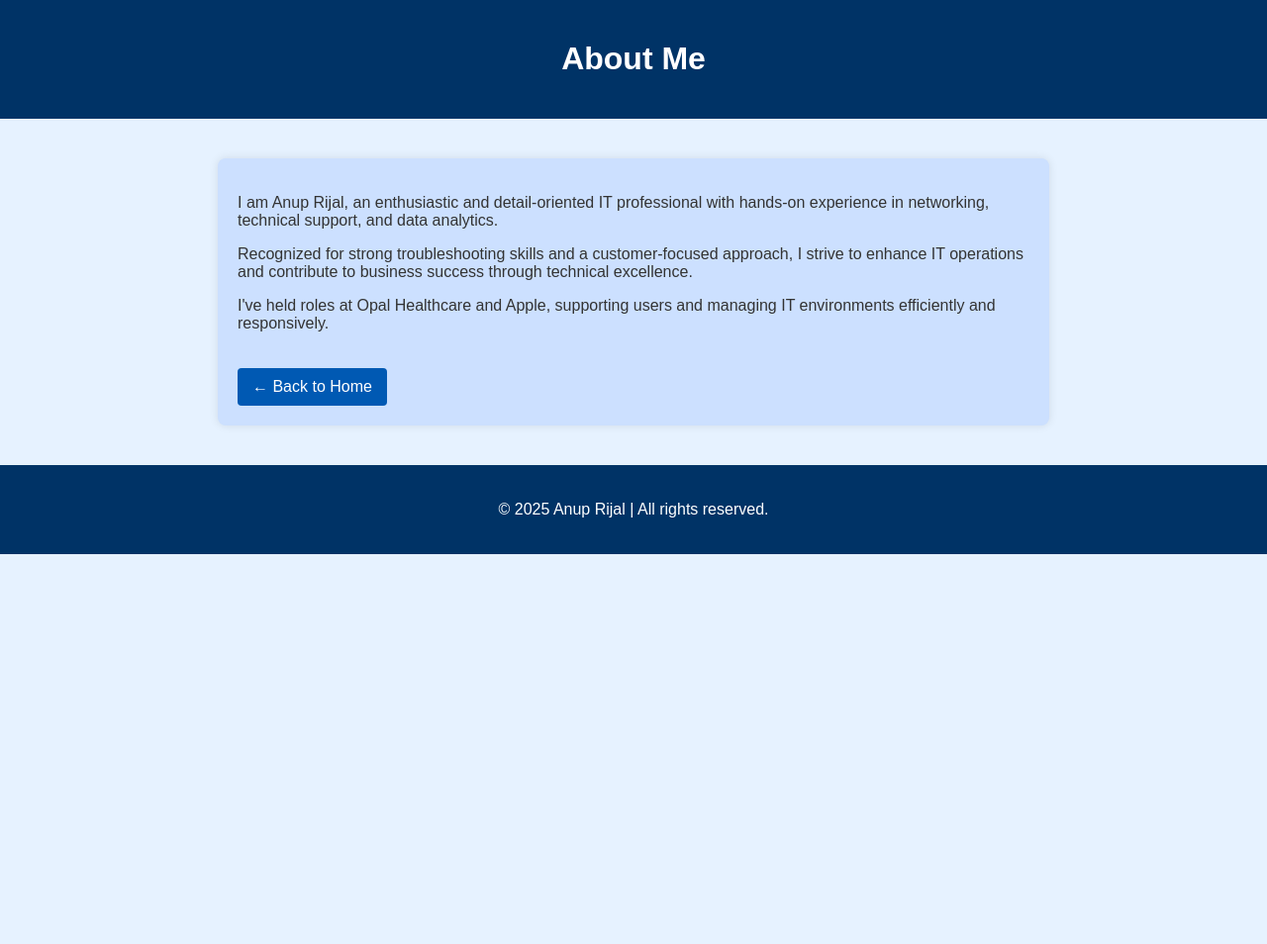
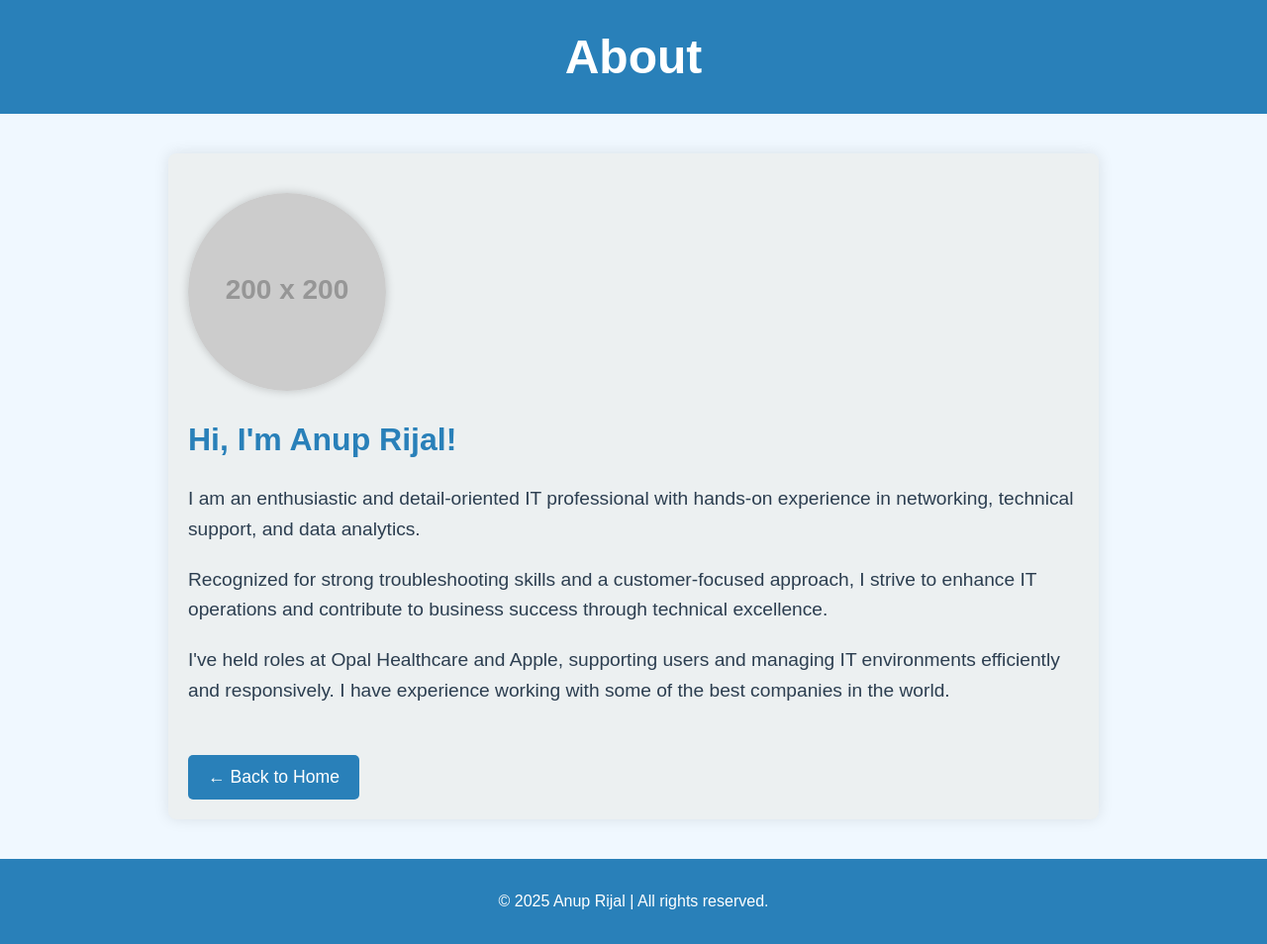
Before and after one commit to arijal1/anup-web, a plain HTML site: page about.html in a window 1280 px wide. Shown: the whole page at 99% size. Before the commit the page ends 800 px from the top, so only its background shows below. Drawn offline with Linux system fonts and the light colour scheme; placeholder pictures from the web are drawn by us.

Commit message:
Update about.html

```diff
--- a/about.html
+++ b/about.html
@@ -5,21 +5,81 @@
   <meta name="viewport" content="width=device-width, initial-scale=1.0">
   <title>About - Anup Rijal</title>
   <style>
-    body { font-family: Arial, sans-serif; background-color: #e6f2ff; margin: 0; color: #333; }
-    header, footer { background-color: #003366; color: white; text-align: center; padding: 20px; }
-    main { max-width: 800px; margin: 40px auto; padding: 20px; background: #cce0ff; border-radius: 8px; box-shadow: 0 0 10px rgba(0,0,0,0.1); }
-    a.back { display: inline-block; margin-top: 20px; padding: 10px 15px; background: #0059b3; color: white; text-decoration: none; border-radius: 4px; }
-    a.back:hover { background: #003366; }
+    body {
+      font-family: Arial, sans-serif;
+      background-color: #f0f8ff; /* Light blue background */
+      margin: 0;
+      color: #2c3e50; /* Darker text color for readability */
+    }
+    header, footer {
+      background-color: #2980b9; /* Lighter blue header/footer */
+      color: white;
+      text-align: center;
+      padding: 30px 20px;
+    }
+    main {
+      max-width: 900px;
+      margin: 40px auto;
+      padding: 20px;
+      background: #ecf0f1; /* Light grey background for the content area */
+      border-radius: 8px;
+      box-shadow: 0 0 15px rgba(0, 0, 0, 0.1);
+    }
+    h1 {
+      font-size: 3em;
+      margin: 0;
+    }
+    h2 {
+      font-size: 2em;
+      color: #2980b9;
+    }
+    p {
+      font-size: 1.2em;
+      line-height: 1.6;
+      margin-bottom: 20px;
+    }
+    img.profile-pic {
+      max-width: 200px;
+      border-radius: 50%;
+      margin-top: 20px;
+      box-shadow: 0 0 10px rgba(0, 0, 0, 0.2);
+    }
+    a.back {
+      display: inline-block;
+      margin-top: 30px;
+      padding: 12px 20px;
+      background: #2980b9;
+      color: white;
+      text-decoration: none;
+      border-radius: 5px;
+      font-size: 1.1em;
+    }
+    a.back:hover {
+      background: #1c5985;
+    }
+    footer p {
+      font-size: 1em;
+      margin: 0;
+    }
   </style>
 </head>
 <body>
-  <header><h1>About Me</h1></header>
+  <header>
+    <h1>About</h1>
+  </header>
+
   <main>
-    <p>I am Anup Rijal, an enthusiastic and detail-oriented IT professional with hands-on experience in networking, technical support, and data analytics.</p>
+    <img src="https://via.placeholder.com/200" alt="Anup Rijal" class="profile-pic"> <!-- Placeholder Image, replace with your actual image URL -->
+    <h2>Hi, I'm Anup Rijal!</h2>
+    <p>I am an enthusiastic and detail-oriented IT professional with hands-on experience in networking, technical support, and data analytics.</p>
     <p>Recognized for strong troubleshooting skills and a customer-focused approach, I strive to enhance IT operations and contribute to business success through technical excellence.</p>
-    <p>I've held roles at Opal Healthcare and Apple, supporting users and managing IT environments efficiently and responsively.</p>
+    <p>I've held roles at Opal Healthcare and Apple, supporting users and managing IT environments efficiently and responsively. I have experience working with some of the best companies in the world.</p>
+
     <a href="index.html" class="back">← Back to Home</a>
   </main>
-  <footer><p>© 2025 Anup Rijal | All rights reserved.</p></footer>
+
+  <footer>
+    <p>© 2025 Anup Rijal | All rights reserved.</p>
+  </footer>
 </body>
 </html>
```
